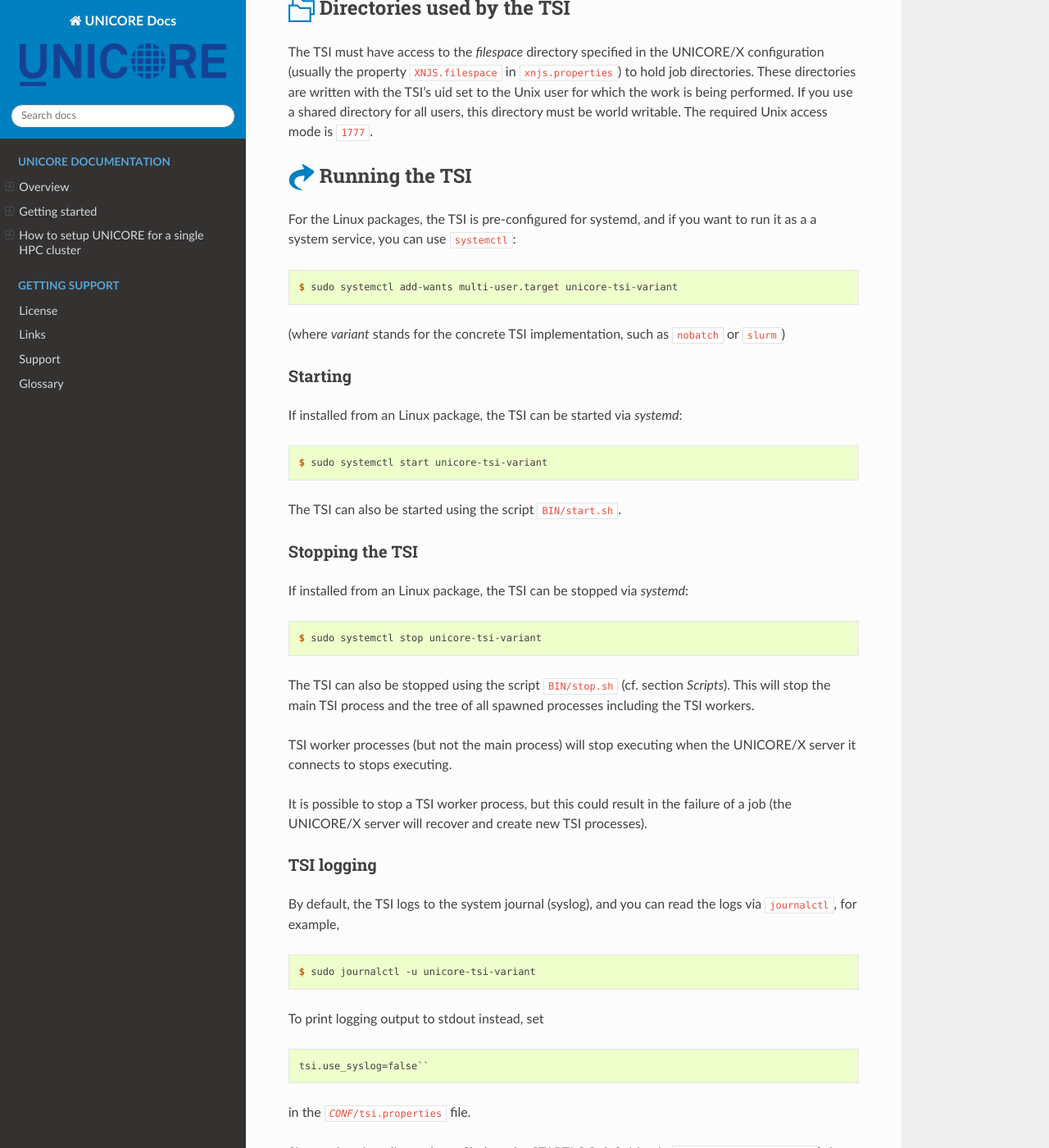
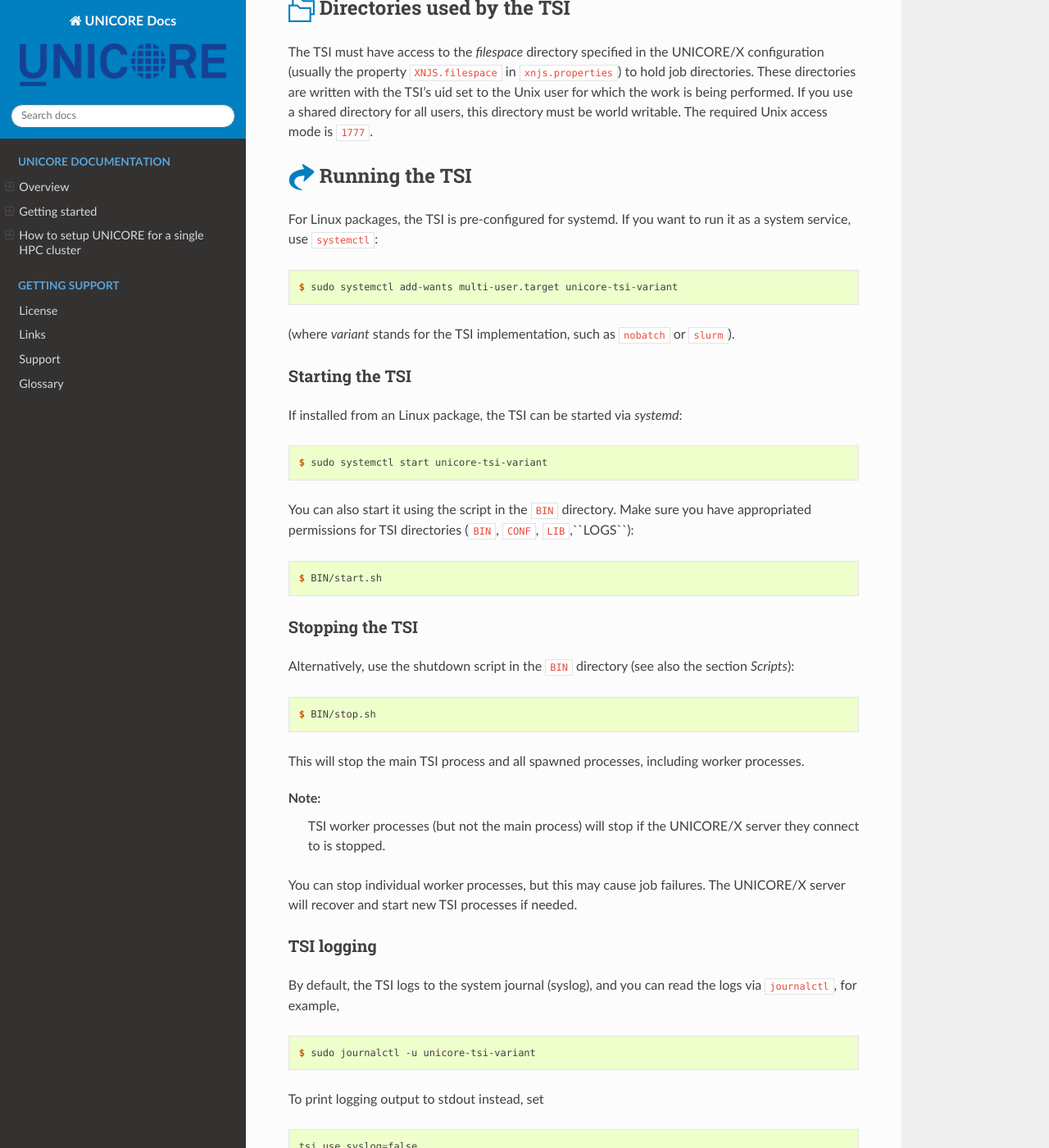
Before and after one commit to UNICORE-EU/unicore-docs, a Sphinx documentation site: the page built from source/admin-docs/tsi/tsi-manual.rst, in a window 1280 px wide and 1400 px high, scrolled down 9825 px. Shown: the whole window at 82% size. Built offline with Sphinx 7.4.7 and the Read the Docs theme 3.1.0, drawn with Linux system fonts in a browser that asks for light colours; some of the changed text lies outside the part shown.

Commit message:
update servers documentation

```diff
--- a/source/admin-docs/tsi/tsi-manual.rst
+++ b/source/admin-docs/tsi/tsi-manual.rst
@@ -585,19 +585,19 @@
 	:height: 32px
 	:align: middle
 
-For the Linux packages, the TSI is pre-configured for systemd, and
-if you want to run it as a a system service, you can use ``systemctl``:
+For Linux packages, the TSI is pre-configured for systemd. If you want
+to run it as a system service, use ``systemctl``:
 
 .. code:: console
 
   $ sudo systemctl add-wants multi-user.target unicore-tsi-variant
 
-(where *variant* stands for the concrete TSI implementation, such as
-``nobatch`` or ``slurm``)
+(where *variant* stands for the TSI implementation, such as
+``nobatch`` or ``slurm``).
 
 
-Starting
-~~~~~~~~
+Starting the TSI
+~~~~~~~~~~~~~~~~
 
 If installed from an Linux package, the TSI can be started via *systemd*:
 
@@ -606,28 +606,36 @@
  $ sudo systemctl start unicore-tsi-variant
 
 
-The TSI can also be started using the script ``BIN/start.sh``.
+You can also start it using the script in the ``BIN`` directory. Make
+sure you have appropriated permissions for TSI directories (``BIN``, ``CONF``,
+``LIB``,``LOGS``):
+
+
+.. code:: console
+
+  $ BIN/start.sh
+
 
 Stopping the TSI
 ~~~~~~~~~~~~~~~~
 
-If installed from an Linux package, the TSI can be stopped via *systemd*:
+Alternatively, use the shutdown script in the ``BIN`` directory
+(see also the section *Scripts*):
 
 .. code:: console
 
-  $ sudo systemctl stop unicore-tsi-variant
+  $ BIN/stop.sh
 
+This will stop the main TSI process and all spawned processes,
+including worker processes.
 
-The TSI can also be stopped using the script ``BIN/stop.sh``
-(cf. section *Scripts*). This will stop the main TSI process and the tree
-of all spawned processes including the TSI workers.
+Note:
+  TSI worker processes (but not the main process) will stop if the
+  UNICORE/X server they connect to is stopped.
 
-TSI worker processes (but not the main process) will stop executing when
-the UNICORE/X server it connects to stops executing.
-
-It is possible to stop a TSI worker process, but this could result in
-the failure of a job (the UNICORE/X server will recover and create
-new TSI processes).
+You can stop individual worker processes, but this may cause job
+failures. The UNICORE/X server will recover and start new TSI
+processes if needed.
 
 TSI logging
 ~~~~~~~~~~~
@@ -643,13 +651,14 @@
 To print logging output to stdout instead, set
 ::
 
-  tsi.use_syslog=false``
+  tsi.use_syslog=false
 
 in the :file:`{CONF}/tsi.properties` file.
 
 
-Since stdout is redirected to a file (see the STARTLOG definition in ``CONF/startup.properties``)
-the logging output will be in that file.
+Note:
+  Since stdout is redirected to a file (see the ``STARTLOG`` definition
+  in ``CONF/startup.properties``) the logging output will be in that file.
 
 
 For more verbose logging, set
--- a/source/howto-singlecluster.rst
+++ b/source/howto-singlecluster.rst
@@ -91,7 +91,7 @@
 .. code:: console
 
   cd /opt/unicore
-  export V=10.1.0
+  export V=10.2.1
 
   wget https://github.com/UNICORE-EU/server-bundle/releases/download/${V}/unicore-tsi-${V}.tgz -O unicore-tsi-${V}.tgz
 
@@ -303,7 +303,7 @@
 In the configuration we have set up so far, UNICORE will authenticate users via username/password, which
 are configured in a file
 
-``/opt/unicore/unicorex/conf/rest-users.txt``
+``/opt/unicore/unicorex/conf/user-authfile.txt``
 
 A default user *demouser* with password *test123* is pre-configured, you can add others.
 
```
Also changed, not shown: other parts of source/admin-docs/tsi/tsi-manual.rst (+1 -1 lines), 1 other file.
